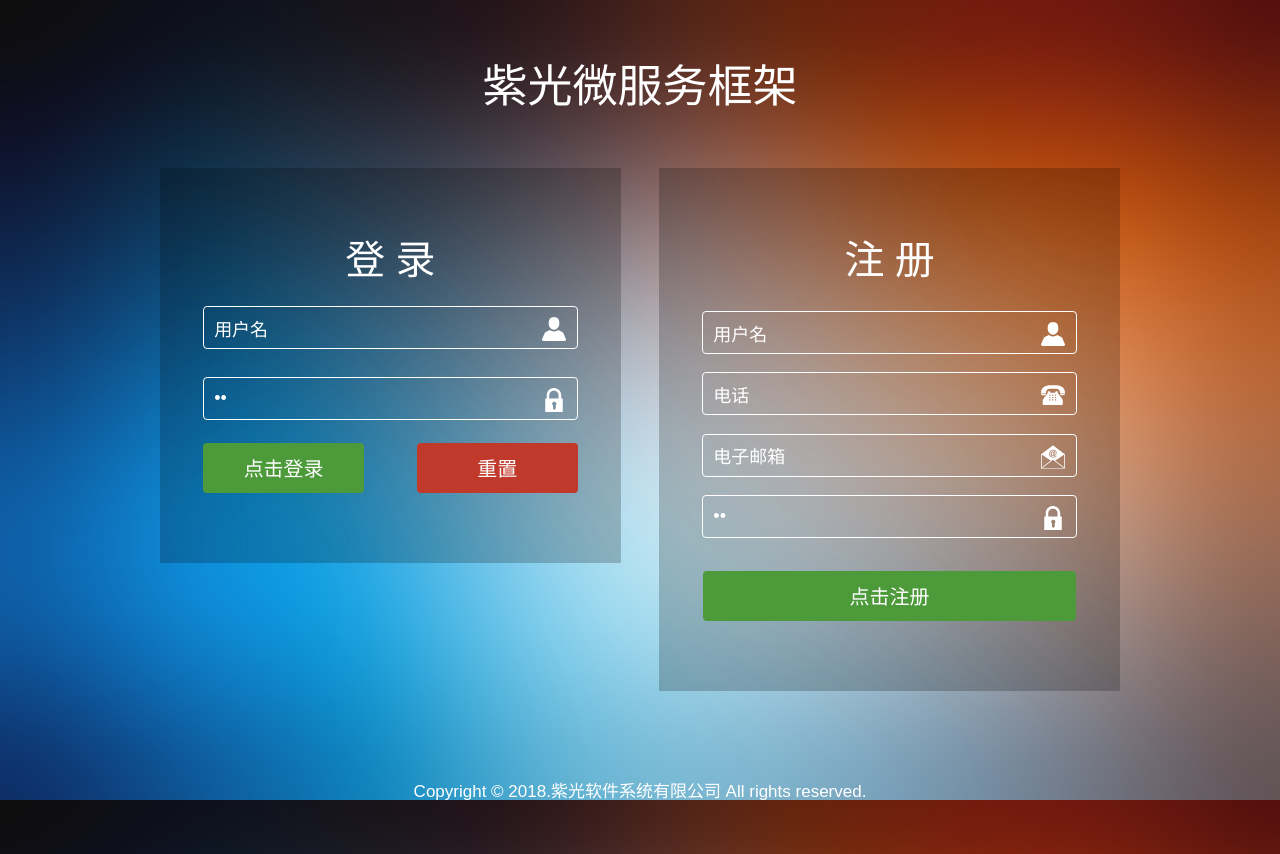
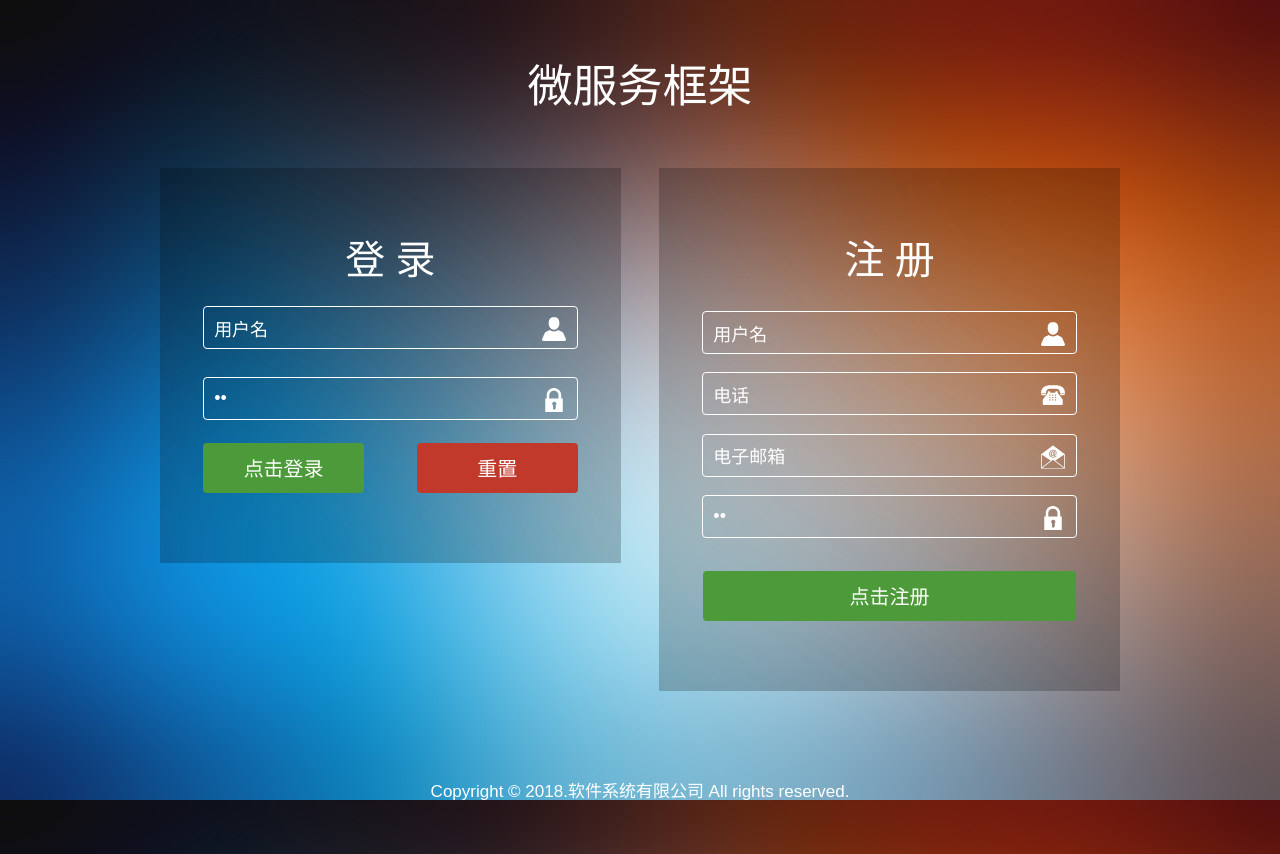
Before and after one commit to ljwxxx/login-test, a plain HTML site: page index.html in a window 1280 px wide. Drawn offline with nearby package versions, Linux system fonts and the light colour scheme; a web font is replaced by a local one.

Commit message:
Update index.html

```diff
--- a/index.html
+++ b/index.html
@@ -15,7 +15,7 @@
 <!-- /css files -->
 </head>
 <body>
-<h1>紫光微服务框架</h1>
+<h1>微服务框架</h1>
 <div class="log">
 	<div class="content1">
 		<h2>登 录</h2>
@@ -42,7 +42,7 @@
 	<div class="clear"></div>
 </div>
 <div class="footer">
-	<p>Copyright &copy; 2018.紫光软件系统有限公司 All rights reserved.</p>
+	<p>Copyright &copy; 2018.软件系统有限公司 All rights reserved.</p>
 </div>
 
 </body>
```
